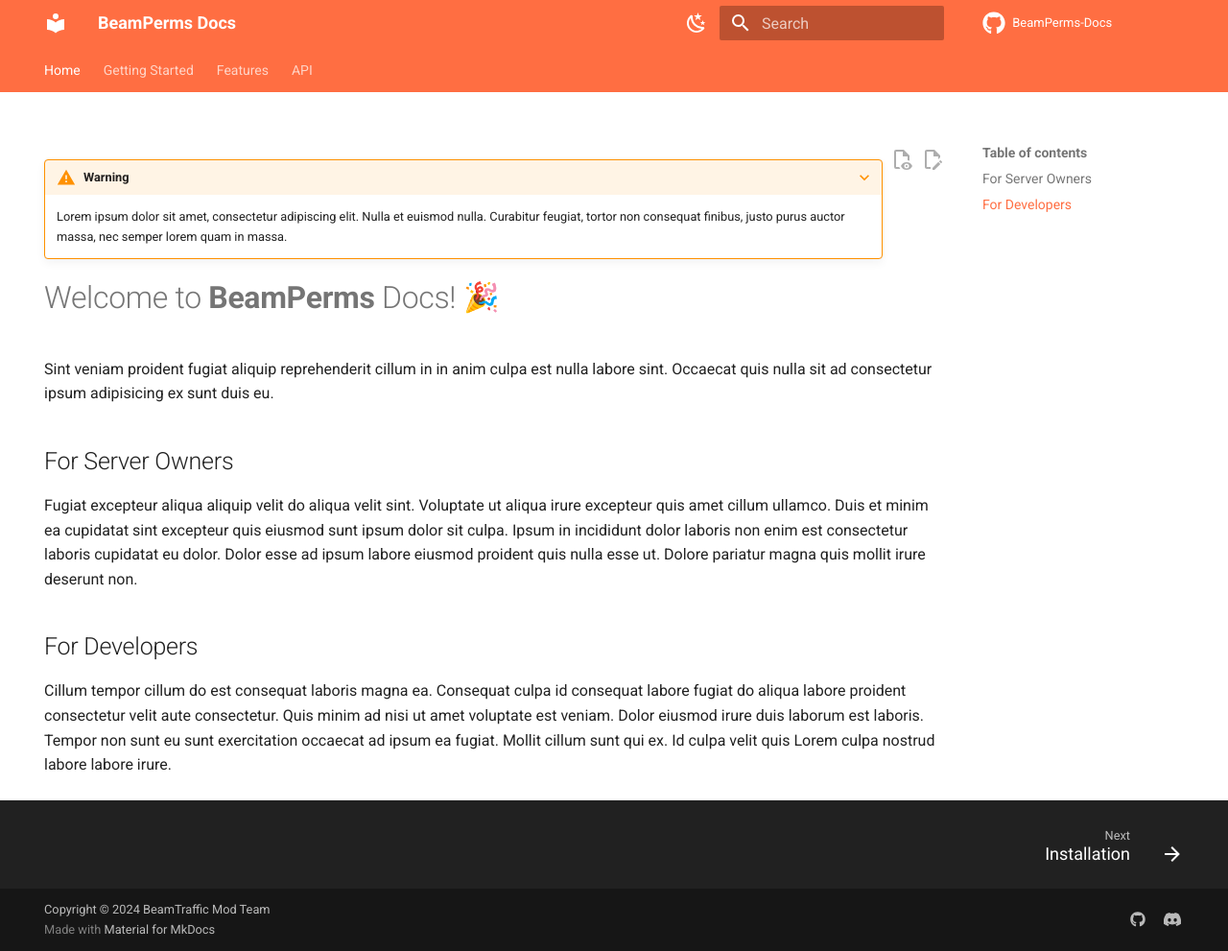
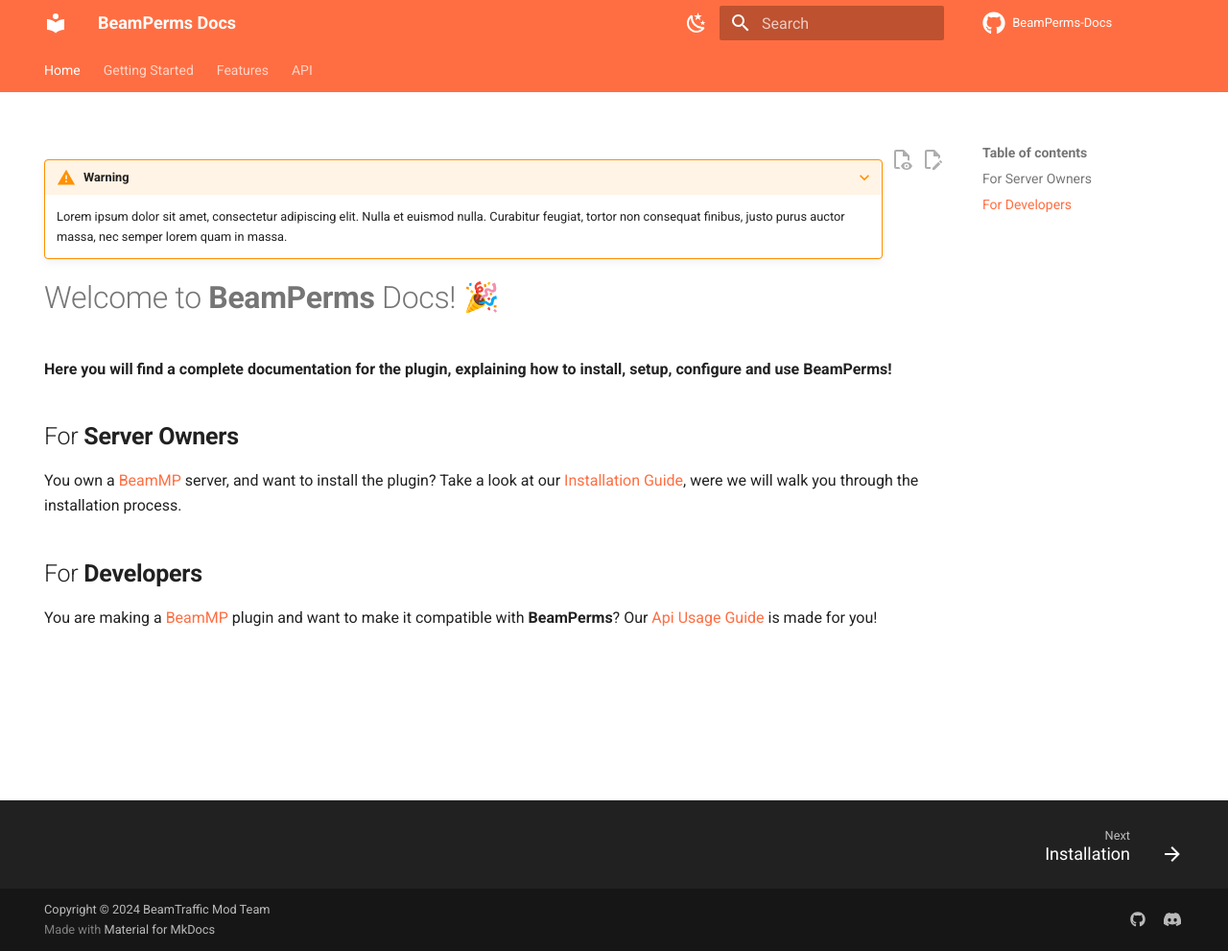
Before and after one commit to BeamTraffic/BeamPerms-Docs, an MkDocs documentation site: the page built from docs/index.md, in a window 1280 px wide and 991 px high. Shown: the whole window at 96% size. Built offline with MkDocs 1.6.1 and Material for MkDocs 9.7.7, drawn with Linux system fonts in a browser that asks for light colours; emoji names are drawn with the system emoji font; comment, search, counter and statistics services are not loaded.

Commit message:
Change home page content

```diff
--- a/docs/index.md
+++ b/docs/index.md
@@ -10,13 +10,12 @@
 
 # Welcome to **BeamPerms** Docs! :tada:
 
-Sint veniam proident fugiat aliquip reprehenderit cillum in in anim culpa est nulla labore sint.
-Occaecat quis nulla sit ad consectetur ipsum adipisicing ex sunt duis eu.
+**Here you will find a complete documentation for the plugin, explaining how to install, setup, configure and use BeamPerms!**
 
-## For Server Owners
+## For **Server Owners**
 
-Fugiat excepteur aliqua aliquip velit do aliqua velit sint. Voluptate ut aliqua irure excepteur quis amet cillum ullamco. Duis et minim ea cupidatat sint excepteur quis eiusmod sunt ipsum dolor sit culpa. Ipsum in incididunt dolor laboris non enim est consectetur laboris cupidatat eu dolor. Dolor esse ad ipsum labore eiusmod proident quis nulla esse ut. Dolore pariatur magna quis mollit irure deserunt non.
+You own a [BeamMP](https://beammp.com) server, and want to install the plugin? Take a look at our [Installation Guide](getting-started/install.md), were we will walk you through the installation process.
 
-## For Developers
+## For **Developers**
 
-Cillum tempor cillum do est consequat laboris magna ea. Consequat culpa id consequat labore fugiat do aliqua labore proident consectetur velit aute consectetur. Quis minim ad nisi ut amet voluptate est veniam. Dolor eiusmod irure duis laborum est laboris. Tempor non sunt eu sunt exercitation occaecat ad ipsum ea fugiat. Mollit cillum sunt qui ex. Id culpa velit quis Lorem culpa nostrud labore labore irure.
+You are making a [BeamMP](https://beammp.com) plugin and want to make it compatible with **BeamPerms**? Our [Api Usage Guide](api/usage.md) is made for you!
--- a/mkdocs.yml
+++ b/mkdocs.yml
@@ -86,5 +86,5 @@
     - Context: features/context.md
 
   - API:
-    - Usage: api/api-usage.md
-    - Reference: api/api-reference.md
+    - Usage: api/usage.md
+    - Reference: api/reference.md
```
